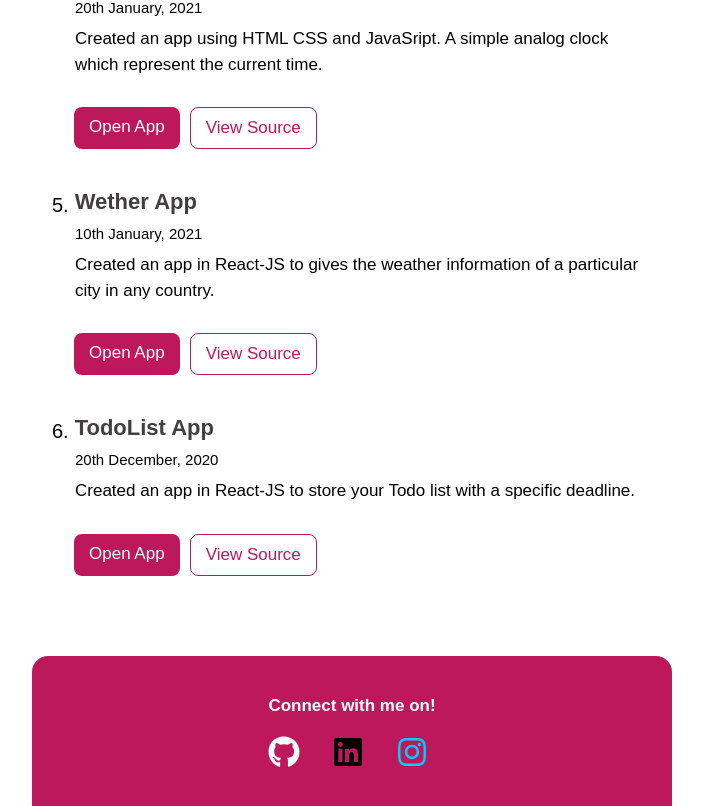
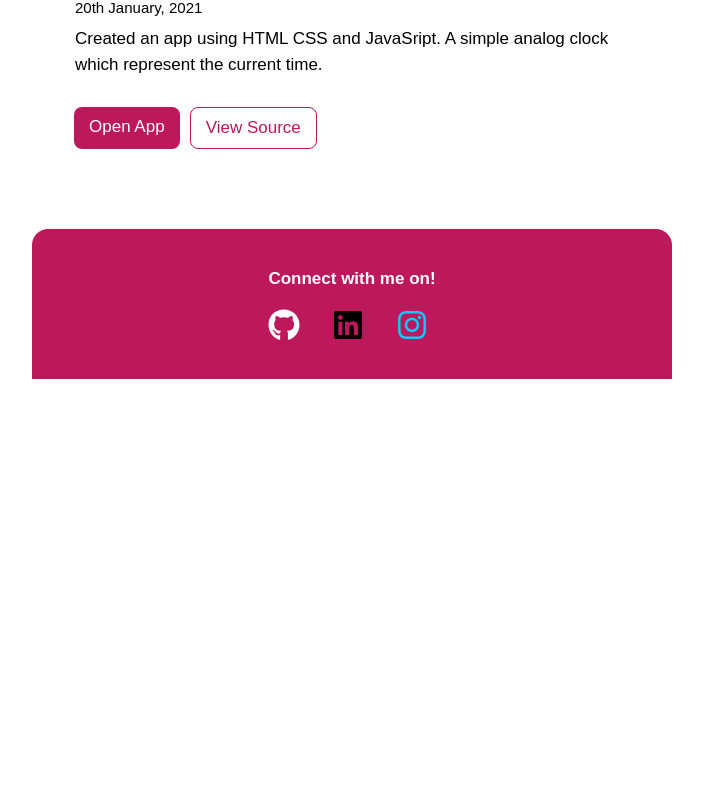
Before and after one commit to osamahannan/Portfolio, a React (Create React App) app: page /Project in a window 1280 px wide. Shown: the part 962-1768 px from the top of the page, without its empty margins (288-991 px from the left). After the commit the page ends 1341 px from the top, so only its background shows below. Built offline with nearby package versions, Linux system fonts and the light colour scheme.

Commit message:
updated the project section

```diff
--- a/src/Components/Home.js
+++ b/src/Components/Home.js
@@ -11,7 +11,7 @@ const Home = () => {
 
             <div className="information">
                 <div className="info-1"> I'm Osama </div>
-                <div className="info-2"> A Full Stack Web Developer </div>
+                <div className="info-2"> A Front End Web Developer </div>
             </div>
 
 
--- a/src/Components/Project.js
+++ b/src/Components/Project.js
@@ -130,64 +130,6 @@ const Project = () => {
             </div>
 
 
-            <div className="project-container">
-                <div className="item-1">
-                    <div className="number"> 5.</div>
-                    <div className="heading"> Wether App</div>
-                </div>
-
-                <div className="time1">10th January, 2021</div>
-
-                <div className="about-app">
-                    <article>
-                        <p>
-                            Created an app in React-JS to gives the weather information of a particular city in any country.
-                        </p>
-                    </article>
-                </div>
-
-                <div className="sandgit-links">
-                    <div className="sandbox-link">
-                        <a href="/#" target ="_blank" rel="noreferrer">Open App</a>
-                    </div>
-
-                    <div className="github-link">
-                        <a href="https://github.com/osamahannan/React_Weather-App" target ="_blank" rel="noreferrer">View Source</a>
-                    </div>
-                </div>
-
-            </div>
-
-
-            <div className="project-container">
-                <div className="item-1">
-                    <div className="number"> 6.</div>
-                    <div className="heading"> TodoList App</div>
-                </div>
-
-                <div className="time1">20th December, 2020</div>
-
-                <div className="about-app">
-                    <article>
-                        <p>
-                            Created an app in React-JS to store your Todo list with a specific deadline.
-                        </p>
-                    </article>
-                </div>
-
-                <div className="sandgit-links">
-                    <div className="sandbox-link">
-                        <a href="/#" target ="_blank" rel="noreferrer">Open App</a>
-                    </div>
-
-                    <div className="github-link">
-                        <a href="https://github.com/osamahannan/React_TodoList" target ="_blank" rel="noreferrer">View Source</a>
-                    </div>
-                </div>
-
-            </div>
-
-
         </div>
     );
 }
```
